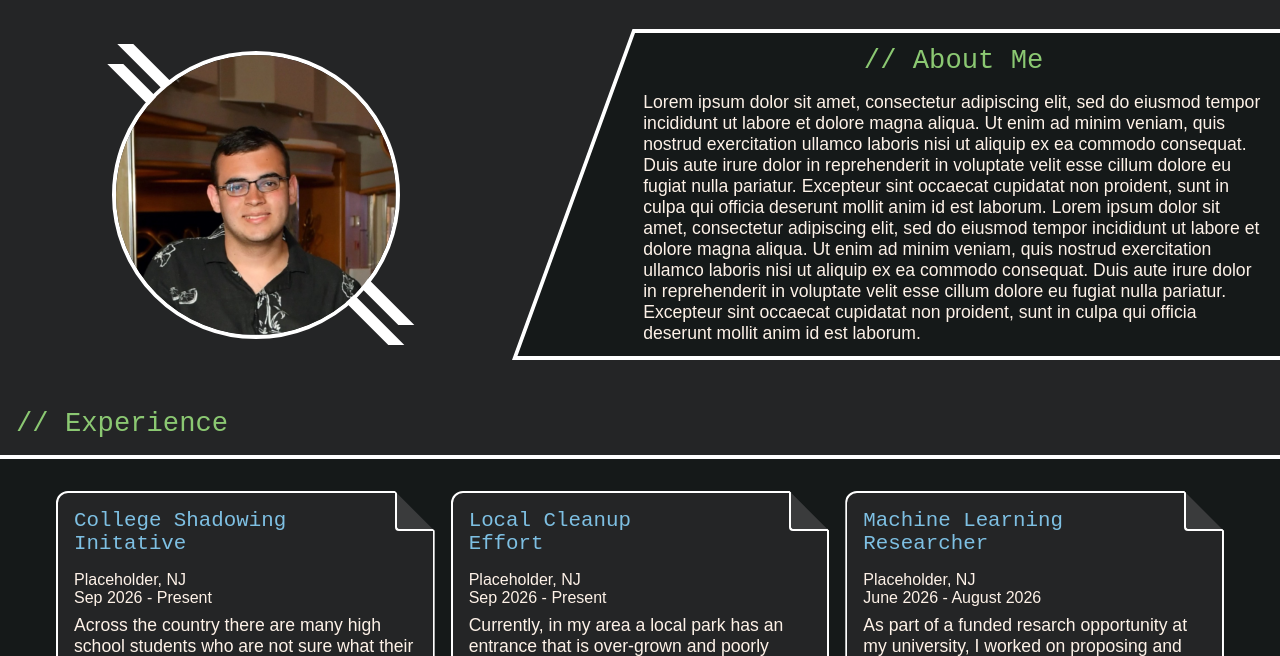
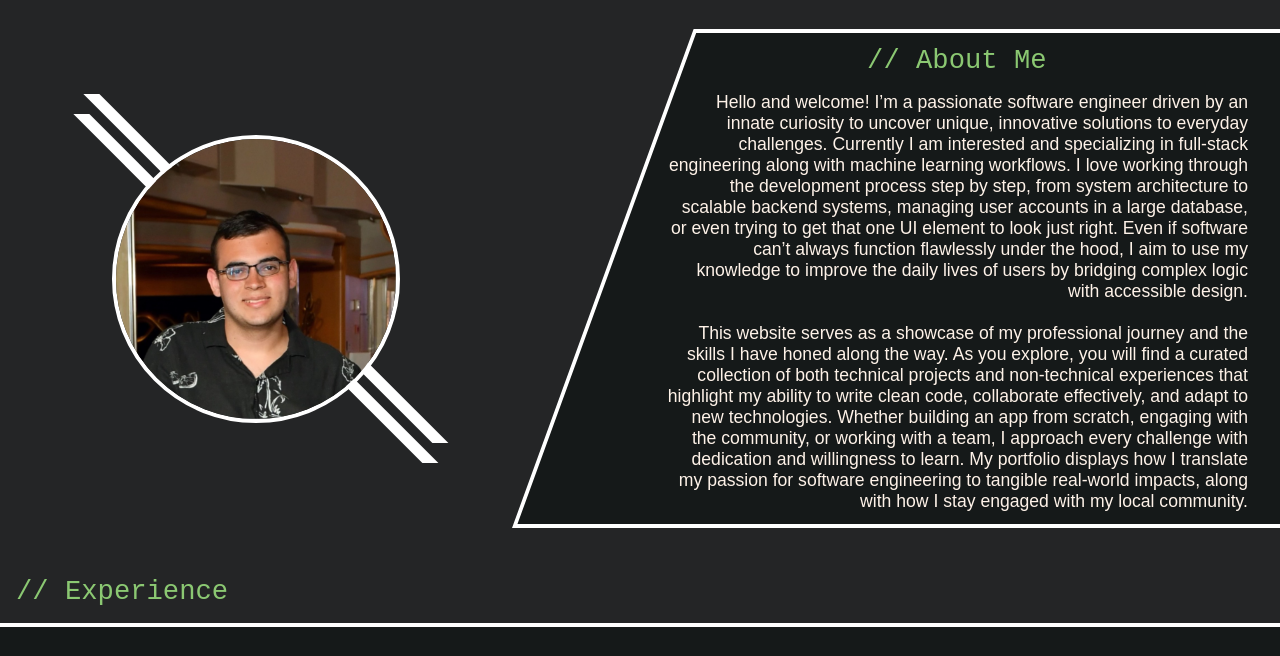
Before and after one commit to Jam0924/jamesmarciano, a website built with Vite: page index.html in a window 1280 px wide. Shown: the part 99-755 px from the top of the page. Built offline with nearby package versions, Linux system fonts and the light colour scheme.

Commit message:
Added about me section

```diff
--- a/css/styles.css
+++ b/css/styles.css
@@ -715,7 +715,7 @@ html, body, head, p{
     }
 }
 
-@media( min-width: 950px){
+@media( min-width: 1050px){
 
     .about-me{
         border-top: unset;
@@ -749,8 +749,14 @@ html, body, head, p{
     }
 
     .about-me-information{
-        width: 80%;
+        width: 70%;
         margin-left: auto;
+        text-align: right;
+        padding-right: var(--small-gap);
+    }
+
+    .headshot-decorator{
+        height: 50%;
     }
 
     .skills-list-section{
@@ -774,8 +780,12 @@ html, body, head, p{
     }
 
     .about-me-information{
-        width: 85%;
+        width: 80%;
         margin-left: auto;
+    }
+
+    .headshot-decorator{
+        height: 70%;
     }
 }
 
@@ -790,7 +800,7 @@ html, body, head, p{
     }
 
     .about-me-information{
-        width: 90%;
+        width: 85%;
         margin-left: auto;
     }
 }
--- a/index.html
+++ b/index.html
@@ -46,15 +46,13 @@
                     </div>
                     <div class = "about-me-body-text">
                         <p>
-                            Lorem ipsum dolor sit amet, consectetur adipiscing elit, sed do eiusmod tempor incididunt ut labore et dolore magna aliqua.
-                            Ut enim ad minim veniam, quis nostrud exercitation ullamco laboris nisi ut aliquip ex ea commodo consequat. Duis aute irure dolor in
-                            reprehenderit in voluptate velit esse cillum dolore eu fugiat nulla pariatur. Excepteur sint occaecat cupidatat non proident, sunt in culpa
-                            qui officia deserunt mollit anim id est laborum.
+                            Hello and welcome! I’m a passionate software engineer driven by an innate curiosity to uncover unique, innovative solutions to everyday challenges. Currently I am interested and specializing in full-stack engineering along with machine learning workflows. I love working through the development process step by step, from system architecture to scalable backend systems, managing user accounts in a large database, or even trying to get that one UI element to look just right. Even if software can’t always function flawlessly under the hood, I aim to use my knowledge to improve the daily lives of users by bridging complex logic with accessible design.
 
-                            Lorem ipsum dolor sit amet, consectetur adipiscing elit, sed do eiusmod tempor incididunt ut labore et dolore magna aliqua.
-                            Ut enim ad minim veniam, quis nostrud exercitation ullamco laboris nisi ut aliquip ex ea commodo consequat. Duis aute irure dolor in
-                            reprehenderit in voluptate velit esse cillum dolore eu fugiat nulla pariatur. Excepteur sint occaecat cupidatat non proident, sunt in culpa
-                            qui officia deserunt mollit anim id est laborum.
+                        </p>
+                        <br>
+                        <p>This website serves as a showcase of my professional journey and the skills I have honed along the way. As you explore, you will find a curated collection of both technical projects and non-technical experiences that highlight my ability to write clean code, collaborate effectively, and adapt to new technologies. Whether building an app from scratch, engaging with the community, or working with a team, I approach every challenge with dedication and willingness to learn. My portfolio displays how I translate my passion for software engineering to tangible real-world impacts, along with how I stay engaged with my local community.
+
+
                         </p>
                     </div>
                 </div>
```
